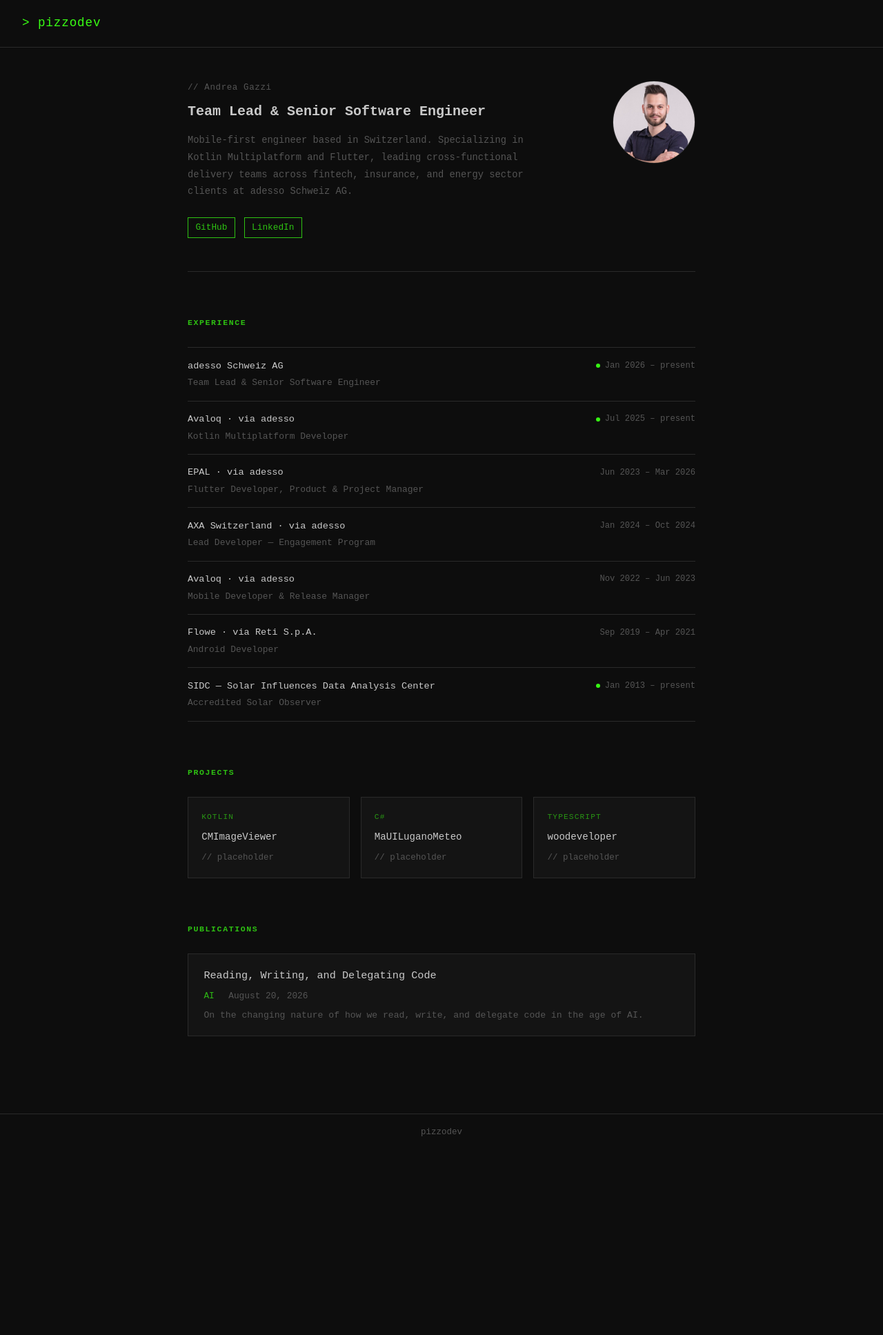
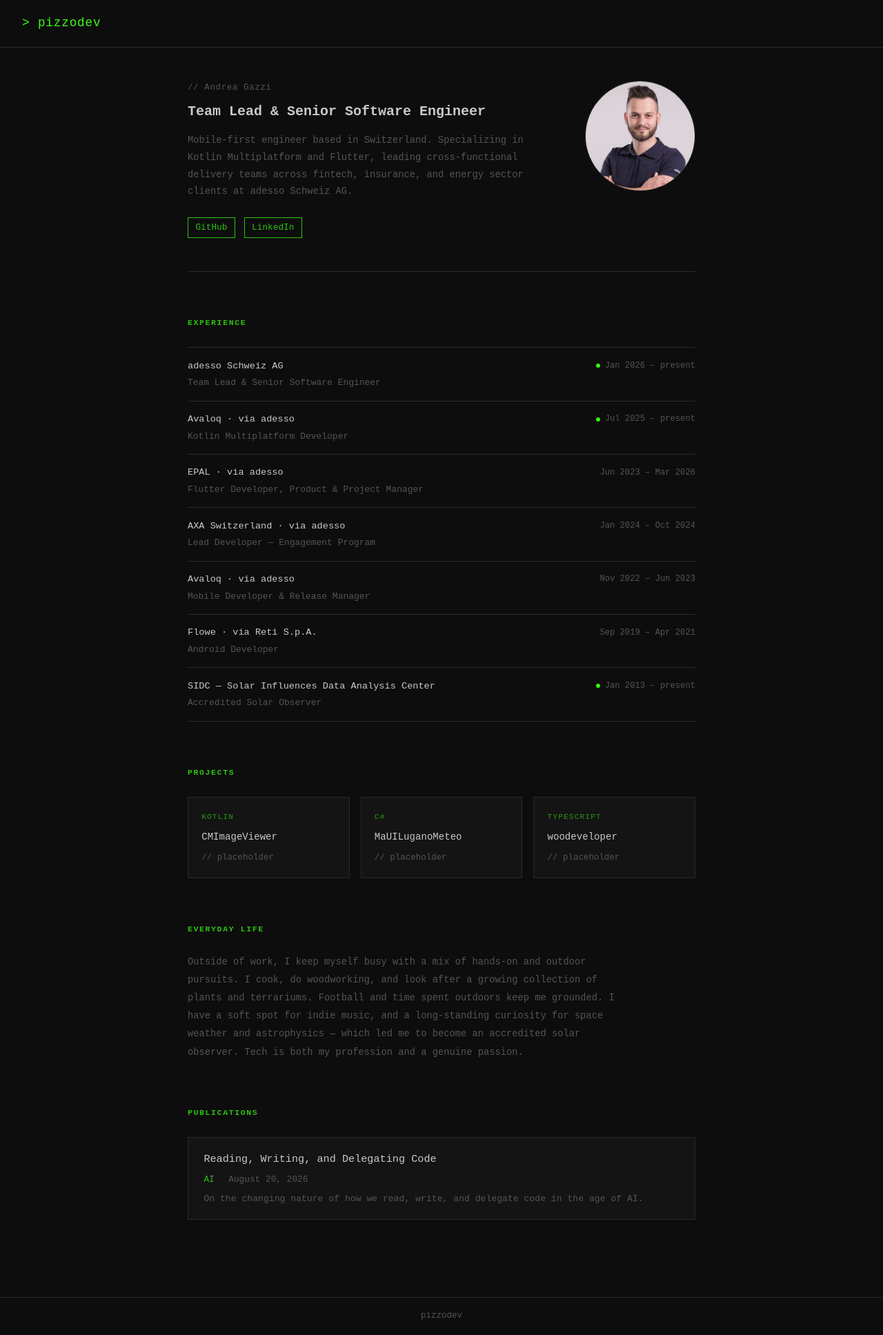
Before and after one commit to pizzodev/pizzodev.github.io, a Jekyll site: the page built from index.md, in a window 1280 px wide. Shown: the whole page at 69% size. Built offline with Jekyll 4.4.1, drawn with Linux system fonts in a browser that asks for light colours; before the commit the page ends 1669 px from its top, so only the background shows below that.

Commit message:
Add everyday life section, increase avatar size
Co-Authored-By: Claude Sonnet 4.6 <noreply@anthropic.com>

```diff
--- a/assets/css/style.css
+++ b/assets/css/style.css
@@ -78,8 +78,8 @@ footer {
 }
 
 .hero-avatar {
-  width: 120px;
-  height: 120px;
+  width: 160px;
+  height: 160px;
   border-radius: 50%;
   object-fit: cover;
   border: 1px solid var(--border);
@@ -142,6 +142,15 @@ footer {
   letter-spacing: 0.14em;
   margin-bottom: 1.6rem;
   opacity: 0.75;
+}
+
+/* ── About ── */
+
+.about-text {
+  color: var(--muted);
+  font-size: 0.86rem;
+  line-height: 1.9;
+  max-width: 620px;
 }
 
 /* ── Timeline ── */
--- a/index.md
+++ b/index.md
@@ -107,6 +107,11 @@ title: Andrea Gazzi
 </section>
 
 <section class="section">
+  <h2 class="section-title">Everyday life</h2>
+  <p class="about-text">Outside of work, I keep myself busy with a mix of hands-on and outdoor pursuits. I cook, do woodworking, and look after a growing collection of plants and terrariums. Football and time spent outdoors keep me grounded. I have a soft spot for indie music, and a long-standing curiosity for space weather and astrophysics — which led me to become an accredited solar observer. Tech is both my profession and a genuine passion.</p>
+</section>
+
+<section class="section">
   <h2 class="section-title">Publications</h2>
   <ul class="pub-list">
   {% assign pubs = site.publications | sort: 'date' | reverse %}
```
